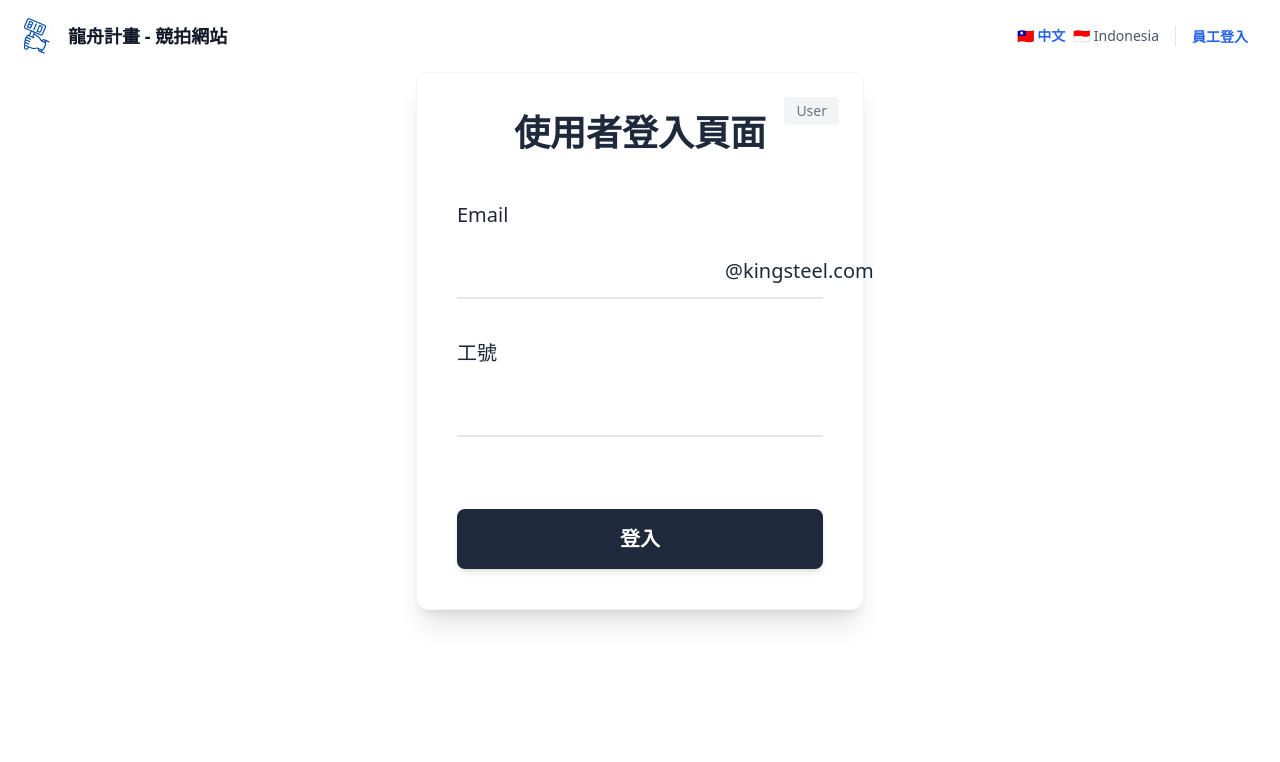
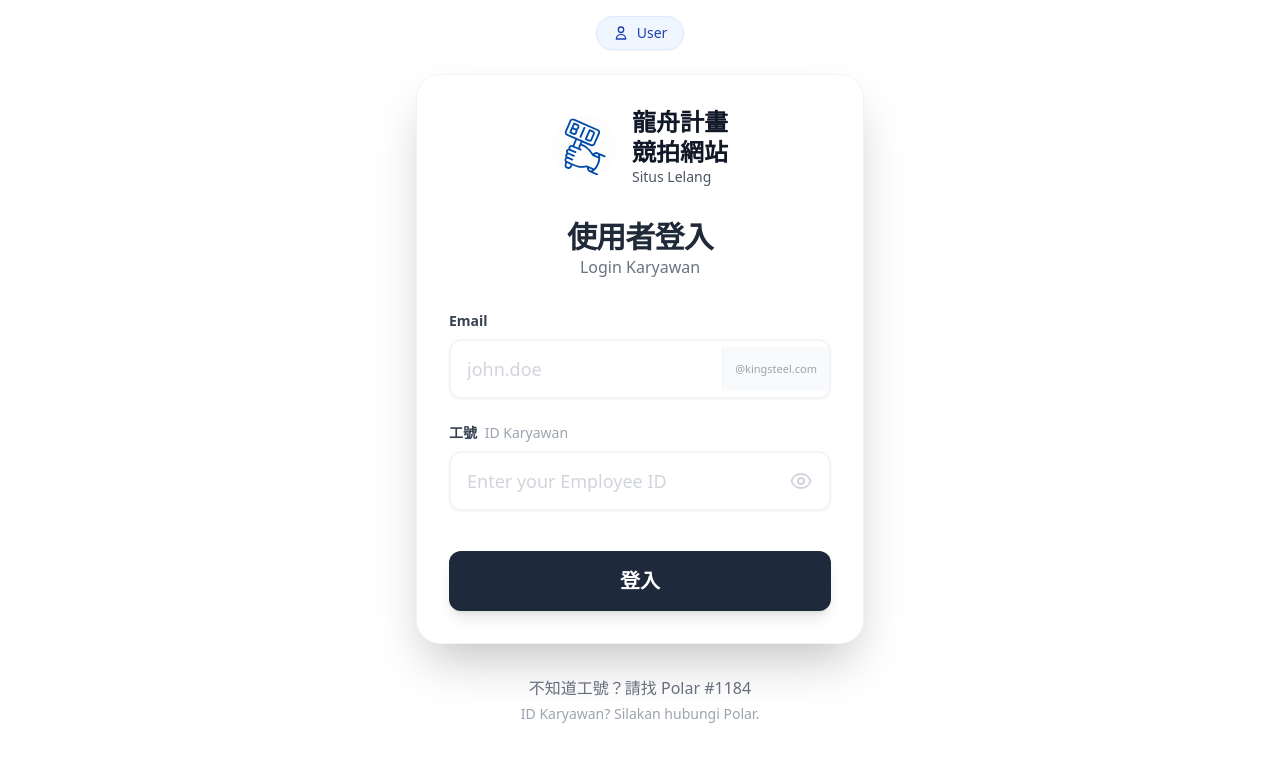
Before and after one commit to Polar-Tsai/Auction, a Django app: page /zh-hant/login/ in a window 1280 px wide. Shown: the top 762 px of the page. Run offline with Django 4.2, Linux system fonts and the light colour scheme; some libraries are stand-ins or nearby versions.

Commit message:
style: redesign login page UI and optimize mobile layout

```diff
--- a/templates/login.html
+++ b/templates/login.html
@@ -1,48 +1,101 @@
 {% extends 'base.html' %}
 {% load i18n %}
+{% load static %}
+
 {% block content %}
-<div class="flex justify-center items-center min-h-[60vh]">
-  <div class="bg-white p-10 rounded-xl shadow-xl w-full max-w-md border border-gray-100 relative">
+<!-- Hide Global Headers for Login Page -->
+<style>
+  header.desktop-header, header.mobile-header { display: none !important; }
+</style>
 
-    <!-- User Badge -->
-    <div class="absolute top-6 right-6 bg-gray-100 text-gray-500 text-sm px-3 py-1 rounded font-medium">
-      User
+<div class="flex flex-col justify-center items-center min-h-[85vh] px-4">
+
+  <!-- User Badge (Centered above card) -->
+  <div class="mb-6 bg-blue-50 text-[#1E40AF] text-sm px-4 py-1.5 rounded-full font-medium shadow-sm flex items-center gap-2 border border-blue-100">
+    <svg class="w-4 h-4" fill="none" stroke="currentColor" viewBox="0 0 24 24">
+      <path stroke-linecap="round" stroke-linejoin="round" stroke-width="2" d="M16 7a4 4 0 11-8 0 4 4 0 018 0zM12 14a7 7 0 00-7 7h14a7 7 0 00-7-7z"/>
+    </svg>
+    User
+  </div>
+
+  <div class="bg-white p-8 rounded-3xl shadow-2xl w-full max-w-md border border-gray-100 relative">
+
+    <!-- Header with Logo and Title -->
+    <div class="flex items-center justify-center gap-4 mb-8">
+      <img src="{% static 'images/logo.svg' %}" alt="Logo" class="h-16 w-16">
+      <div class="text-left">
+        <h2 class="text-2xl font-bold text-gray-900 leading-tight">龍舟計畫</h2>
+        <h2 class="text-2xl font-bold text-gray-900 leading-tight">競拍網站</h2>
+        <p class="text-sm text-gray-600 font-medium font-sans">Situs Lelang</p>
+      </div>
     </div>
 
-    <h1 class="text-4xl font-semibold mb-12 text-center text-slate-800">
-      使用者登入頁面
-    </h1>
+    <!-- Page Heading -->
+    <div class="text-center mb-8">
+        <h1 class="text-3xl font-bold text-gray-800 tracking-tight">使用者登入</h1>
+        <p class="text-base text-gray-500 font-medium">Login Karyawan</p>
+    </div>
 
     {% if error %}
-      <div class="bg-red-50 text-red-600 p-3 rounded-lg mb-6 text-sm text-center border border-red-100 animate-pulse">
+      <div class="bg-red-50 text-red-600 p-4 rounded-xl mb-6 text-sm text-center border border-red-100 animate-in fade-in transition-all">
         {{ error }}
       </div>
     {% endif %}
 
-    <form method="post" class="space-y-10">
+    <form method="post" class="space-y-6">
       {% csrf_token %}
 
-      <div class="relative">
-        <label class="block text-gray-800 mb-4 text-xl font-medium">Email</label>
-        <div class="flex items-center space-x-2 border-b-2 border-gray-200 focus-within:border-slate-800 transition-colors">
-            <input name="account" type="text" class="flex-grow outline-none py-3 text-lg bg-transparent" placeholder="" required />
-            <span class="text-xl text-gray-800 py-3">@kingsteel.com</span>
+      <!-- Email Input Group -->
+      <div>
+        <label class="block text-gray-700 mb-2 font-bold text-sm">Email</label>
+        <div class="flex items-center overflow-hidden rounded-xl border-2 border-gray-100 focus-within:border-[#1E40AF] transition-all bg-white group shadow-sm">
+            <input name="account" type="text" class="flex-grow min-w-0 outline-none px-4 py-3.5 text-lg bg-transparent placeholder-gray-300" placeholder="john.doe" required />
+            <div class="bg-gray-50 px-3 py-3.5 text-gray-400 border-l border-gray-100 font-medium group-focus-within:bg-gray-100 transition-colors flex-shrink-0 whitespace-nowrap text-[11px]">
+              @kingsteel.com
+            </div>
         </div>
       </div>
 
-      <div class="relative">
-        <label class="block text-gray-800 mb-4 text-xl font-medium">工號</label>
-        <div class="border-b-2 border-gray-200 focus-within:border-slate-800 transition-colors">
-            <input name="password" type="password" class="w-full outline-none py-3 text-lg bg-transparent" placeholder="" required />
+      <!-- Employee ID Input Group -->
+      <div>
+        <label class="block text-gray-700 mb-2 font-bold text-sm">工號 <span class="text-gray-400 font-medium ml-1">ID Karyawan</span></label>
+        <div class="relative rounded-xl border-2 border-gray-100 focus-within:border-[#1E40AF] transition-all bg-white shadow-sm">
+            <input name="password" type="password" id="password_input" class="w-full outline-none px-4 py-3.5 text-lg bg-transparent placeholder-gray-300" placeholder="Enter your Employee ID" required />
+            <button type="button" onclick="togglePassword()" class="absolute right-4 top-1/2 -translate-y-1/2 text-gray-300 hover:text-gray-500 transition-colors">
+              <svg id="eye_icon" class="w-6 h-6" fill="none" stroke="currentColor" viewBox="0 0 24 24">
+                <path stroke-linecap="round" stroke-linejoin="round" stroke-width="2" d="M15 12a3 3 0 11-6 0 3 3 0 016 0z" />
+                <path stroke-linecap="round" stroke-linejoin="round" stroke-width="2" d="M2.458 12C3.732 7.943 7.523 5 12 5c4.478 0 8.268 2.943 9.542 7-1.274 4.057-5.064 7-9.542 7-4.477 0-8.268-2.943-9.542-7z" />
+              </svg>
+            </button>
         </div>
       </div>
 
-      <div class="pt-8">
-        <button class="w-full bg-[#1e293b] hover:bg-slate-900 text-white font-semibold py-4 rounded-lg transition-all duration-300 text-xl shadow-md">
-          {% trans "登入" %}
+      <div class="pt-4">
+        <button class="w-full bg-[#1e293b] hover:bg-slate-900 text-white font-bold py-4 rounded-xl transition-all duration-300 text-xl shadow-lg active:scale-[0.98]">
+          登入
         </button>
       </div>
     </form>
   </div>
+
+  <!-- Footer Help Text -->
+  <div class="mt-8 text-center space-y-1">
+    <p class="text-gray-500 font-medium">不知道工號？請找 Polar #1184</p>
+    <p class="text-gray-400 text-sm">ID Karyawan? Silakan hubungi Polar.</p>
+  </div>
 </div>
+
+<script>
+  function togglePassword() {
+    const input = document.getElementById('password_input');
+    const icon = document.getElementById('eye_icon');
+    if (input.type === 'password') {
+      input.type = 'text';
+      icon.innerHTML = '<path stroke-linecap="round" stroke-linejoin="round" stroke-width="2" d="M13.875 18.825A10.05 10.05 0 0112 19c-4.478 0-8.268-2.943-9.542-7a9.97 9.97 0 011.563-3.029m5.858.908a3 3 0 114.243 4.243M9.878 9.878l4.242 4.242M9.882 9.882L5.99 5.99m12.022 12.022L14.13 14.13" /><path stroke-linecap="round" stroke-linejoin="round" stroke-width="2" d="M3 3l18 18" />';
+    } else {
+      input.type = 'password';
+      icon.innerHTML = '<path stroke-linecap="round" stroke-linejoin="round" stroke-width="2" d="M15 12a3 3 0 11-6 0 3 3 0 016 0z" /><path stroke-linecap="round" stroke-linejoin="round" stroke-width="2" d="M2.458 12C3.732 7.943 7.523 5 12 5c4.478 0 8.268 2.943 9.542 7-1.274 4.057-5.064 7-9.542 7-4.477 0-8.268-2.943-9.542-7z" />';
+    }
+  }
+</script>
 {% endblock %}
```
